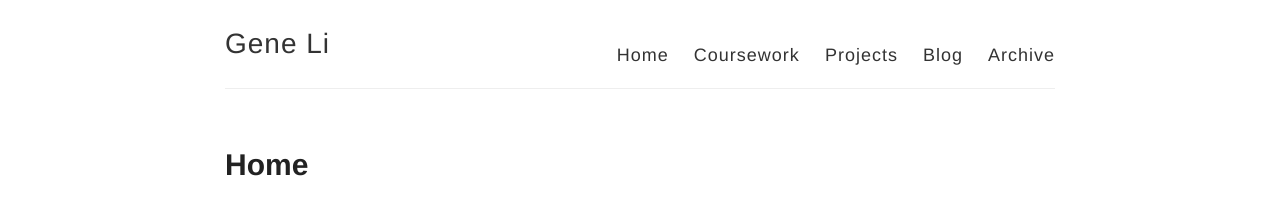
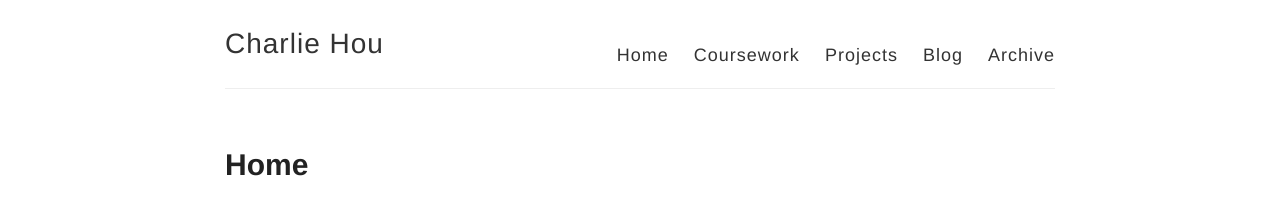
Before and after one commit to houcharlie/oldwebsite, a Jekyll site: the page built from index.md, in a window 1280 px wide. Shown: the top 208 px of the page. Built offline with Jekyll 4.4.1, drawn with Linux system fonts in a browser that asks for light colours.

Commit message:
Update _config.yml

```diff
--- a/_config.yml
+++ b/_config.yml
@@ -3,7 +3,7 @@
 #
 
 # Name of your site (displayed in the header)
-name: Gene Li
+name: Charlie Hou
 
 # Short bio or description (displayed in the header)
 description:
@@ -43,7 +43,7 @@ google_analytics:
 
 # Your website URL (e.g. http://barryclark.github.io or http://www.barryclark.co)
 # Used for Sitemap.xml and your RSS feed
-url: http://gxli97.github.io
+url: http://houcharlie.github.io
 
 # If you're hosting your site at a Project repository on GitHub pages
 # (http://yourusername.github.io/repository-name)
```
